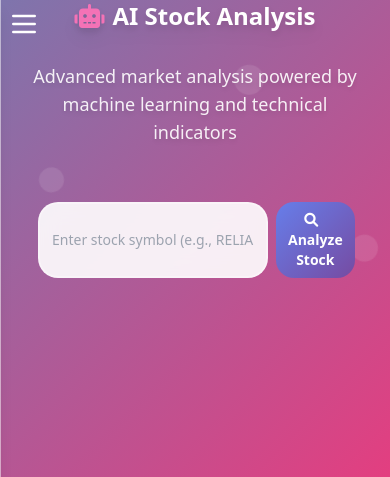
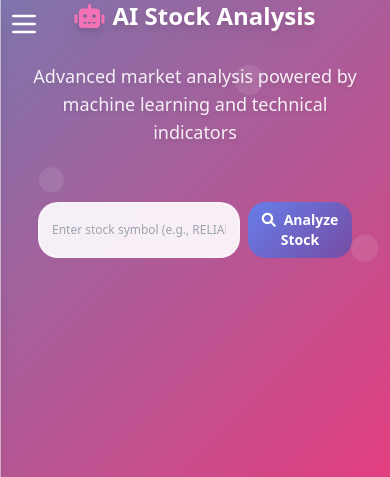
Before and after one commit to venkat4191/SimuTradeeX, a Flask app: page /ai-predict in a window 390 px wide. Shown: the top 477 px of the page. Run offline with Flask 3, Linux system fonts and the light colour scheme; some libraries are stand-ins or nearby versions.

Commit message:
Update ai_predict.html

```diff
--- a/Stock-simulator-main/templates/ai_predict.html
+++ b/Stock-simulator-main/templates/ai_predict.html
@@ -231,7 +231,7 @@
             <div class="max-w-3xl mx-auto mb-8">
                 <form action="/analyze" method="post" class="flex gap-2 md:gap-4 p-2 md:p-4">
                     <input type="text" name="symbol" placeholder="Enter stock symbol (e.g., RELIANCE, TCS)"
-                           class="input-field text-sm md:text-base py-2 px-3 md:py-3 md:px-4"
+                           class="input-field text-xs md:text-base py-2 px-3 md:py-3 md:px-4"
                            required>
                     <button type="submit" class="btn text-sm md:text-base py-2 px-3 md:py-3 md:px-4">
                         <i class="fas fa-search mr-2 md:mr-3"></i>Analyze Stock
```
